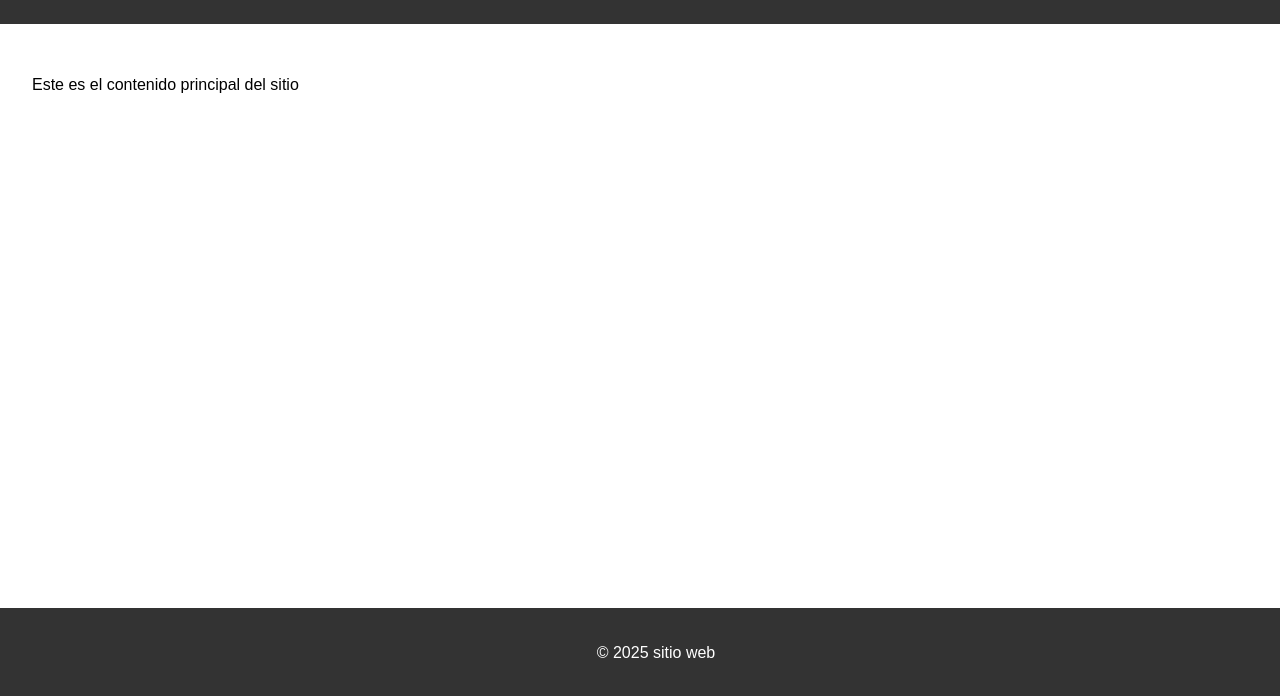
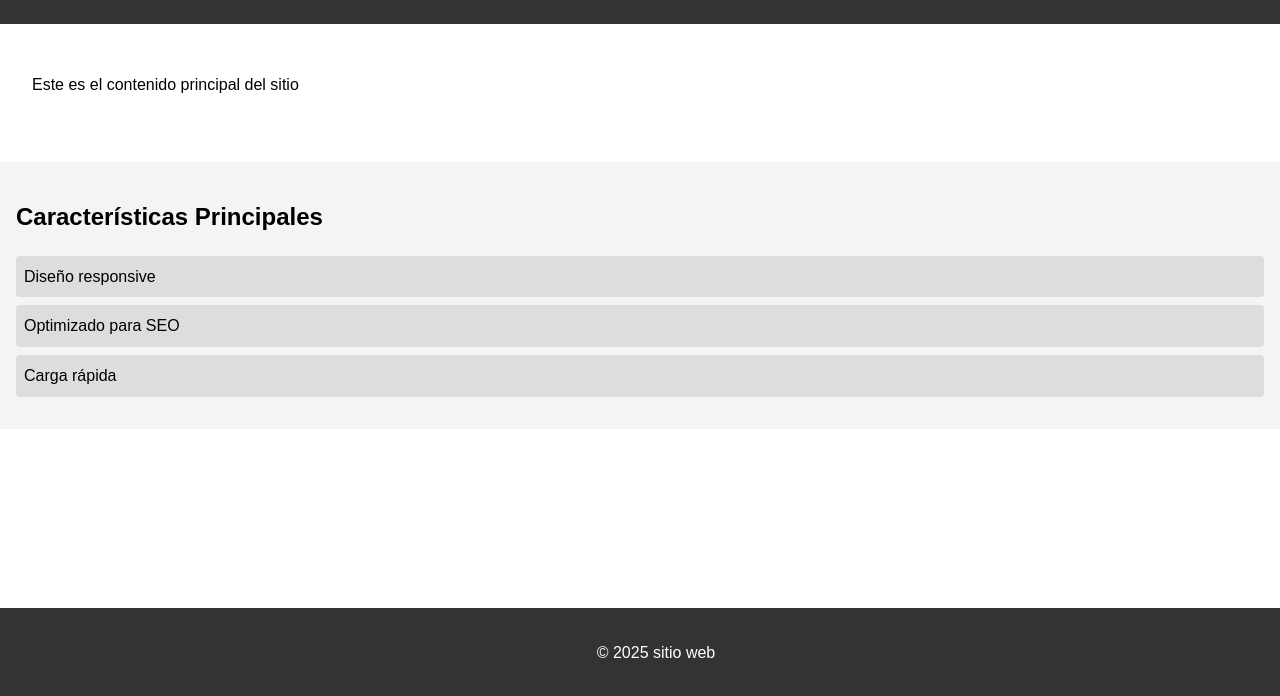
Before and after one commit to Guillermo1004/PruebaBasicWeb, a plain HTML site: page index.html in a window 1280 px wide. Shown: the part 102-798 px from the top of the page. Drawn offline with Linux system fonts and the light colour scheme.

Commit message:
Version 1.1 - Added future section

```diff
--- a/index.html
+++ b/index.html
@@ -14,6 +14,14 @@
     <main>
         <p>Este es el contenido principal del sitio </p>
     </main>
+    <section id="caracteristicas">
+  <h2>Características Principales</h2>
+  <ul>
+    <li>Diseño responsive</li>
+    <li>Optimizado para SEO</li>
+    <li>Carga rápida</li>
+  </ul>
+</section>
     <footer>
         <p>&copy; 2025 sitio web</p>
     </footer>
--- a/style.css
+++ b/style.css
@@ -25,3 +25,20 @@ footer {
     bottom: 0;
     width: 100%;
 }
+#caracteristicas {
+  background-color: #f4f4f4;
+  padding: 1rem;
+  margin: 1rem 0;
+}
+
+#caracteristicas ul {
+  list-style-type: none;
+  padding: 0;
+}
+
+#caracteristicas li {
+  background-color: #ddd;
+  margin: 0.5rem 0;
+  padding: 0.5rem;
+  border-radius: 4px;
+}
```
